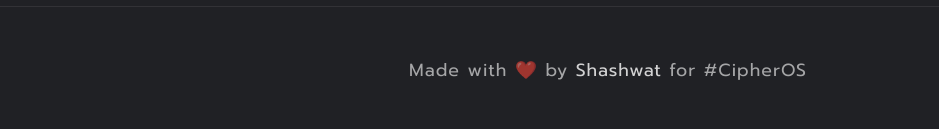
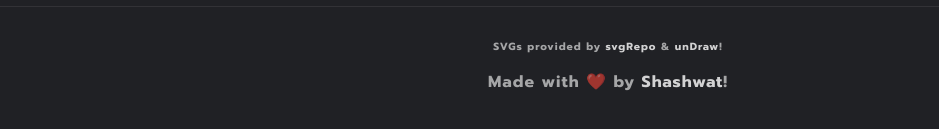
Before and after one commit to irf266/cipheros.github.io, a plain HTML site: page Downloads/index.html in a window 1280 px wide. Shown: the part 2025-2154 px from the top of the page, without its empty margins (32-971 px from the left). Drawn offline with nearby package versions, Linux system fonts and the light colour scheme.

Commit message:
Added Desc MetaTag, Favicon and changed footer

```diff
--- a/Downloads/index.html
+++ b/Downloads/index.html
@@ -5,6 +5,9 @@
     <meta charset="UTF-8">
     <meta http-equiv="X-UA-Compatible" content="IE=edge">
     <meta name="viewport" content="width=device-width, initial-scale=1.0">
+    <link rel="icon" href="/img/favicon.svg" type="image/gif" sizes="16x16">
+    <meta name="description" content="Welcome to CipherOS Downloads Page! CipherOS is a Android Custom OS, Based On AOSP & Fueled by Lineage, Striving to Provide its Users, A Clean, Bloat free & Sturdy Experience with Minimal Customisation !">
+    <title>Downloads | Cipher OS</title>
 
     <!--Import Google Fonts-->
     <link rel="preconnect" href="https://fonts.googleapis.com">
@@ -17,7 +20,7 @@
     <link rel="stylesheet" href="/css/default.css">
     <link rel="stylesheet" href="/css/navbar.css">
     <link rel="stylesheet" href="/css/downloads.css">
-    <title>Downloads | Cipher OS</title>
+
 </head>
 
 <body>
@@ -479,7 +482,9 @@
     </div>
 
     <div id="copyright">
-        <p>Made with ❤️ by <a href="https://instagram.com/jaanijunior_13">Shashwat</a> for #CipherOS</p>
+        <h2>SVGs provided by <a href="https://svgrepo.com">svgRepo</a> & <a href="https://undraw.co">unDraw</a>!</h2>
+        <h1>Made with ❤️ by <a href="https://instagram.com/jaanijunior_13">Shashwat</a>!</h1>
+
     </div>
     <script src="https://code.jquery.com/jquery-3.6.0.min.js" integrity="sha256-/xUj+3OJU5yExlq6GSYGSHk7tPXikynS7ogEvDej/m4=" crossorigin="anonymous"></script>
     <script>
--- a/css/default.css
+++ b/css/default.css
@@ -45,13 +45,19 @@
         margin-top: 5vh;
         padding: 2em 1em;
         border-top: 1px solid rgba(255, 255, 255, 0.08);
+        color: rgba(255, 255, 255, 0.6);
+        letter-spacing: 1px;
         text-align: center;
     }
 
-    #copyright p {
-        letter-spacing: 1px;
-        font-size: 1.1em;
-        color: rgba(255, 255, 255, 0.6);
+    #copyright h1 {
+        margin: 2vh 0 0 0;
+        font-size: 2vh;
+    }
+
+    #copyright h2 {
+        margin: 0;
+        font-size: 1.3vh;
     }
 
     #copyright a {
```
Also changed, not shown: Team/index.html (+6 -1 lines), index.html (+7 -2 lines), img/favicon.svg (added).
